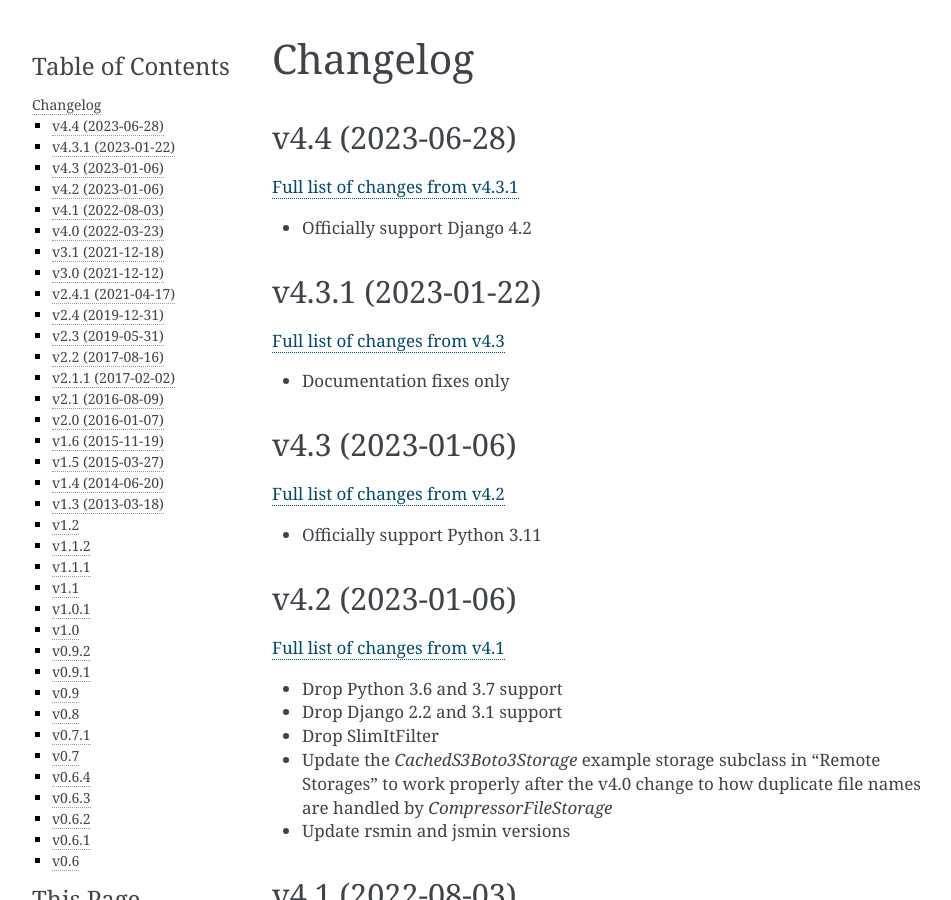
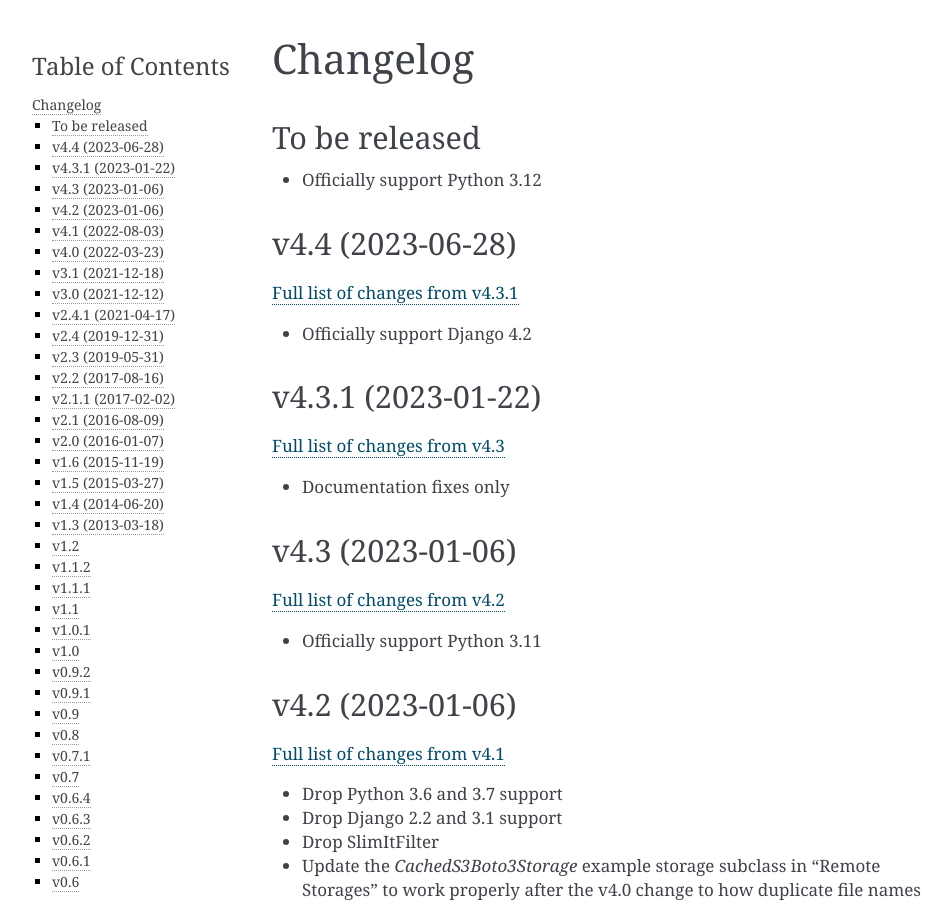
Before and after one commit to django-compressor/django-compressor, a Sphinx documentation site: the page built from docs/changelog.txt, in a window 1280 px wide and 900 px high. Shown: the whole window, without its empty margins (148-1099 px from the left). Built offline with Sphinx 7.4.7, drawn with Linux system fonts in a browser that asks for light colours.

Commit message:
Add Python 3.12 to test matrix and add classifier

```diff
--- a/docs/changelog.txt
+++ b/docs/changelog.txt
@@ -1,5 +1,9 @@
 Changelog
 =========
+
+To be released
+-------------------
+- Officially support Python 3.12
 
 v4.4 (2023-06-28)
 -------------------
--- a/setup.py
+++ b/setup.py
@@ -159,6 +159,7 @@ setup(
         "Programming Language :: Python :: 3.9",
         "Programming Language :: Python :: 3.10",
         "Programming Language :: Python :: 3.11",
+        "Programming Language :: Python :: 3.12",
         "Topic :: Internet :: WWW/HTTP",
     ],
     zip_safe=False,
```
Also changed, not shown: 2 other files.
